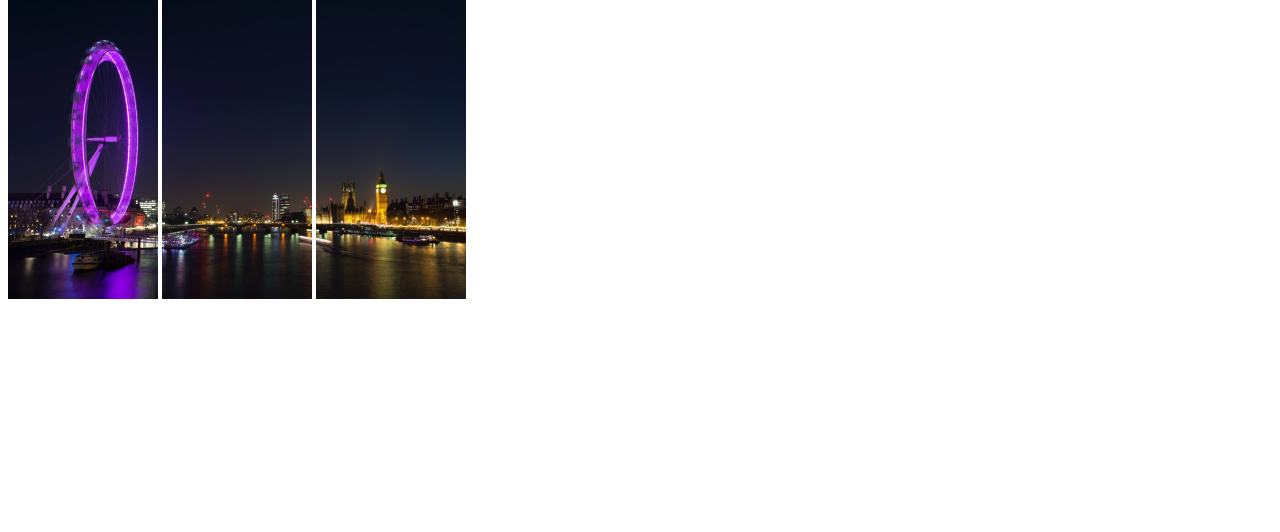
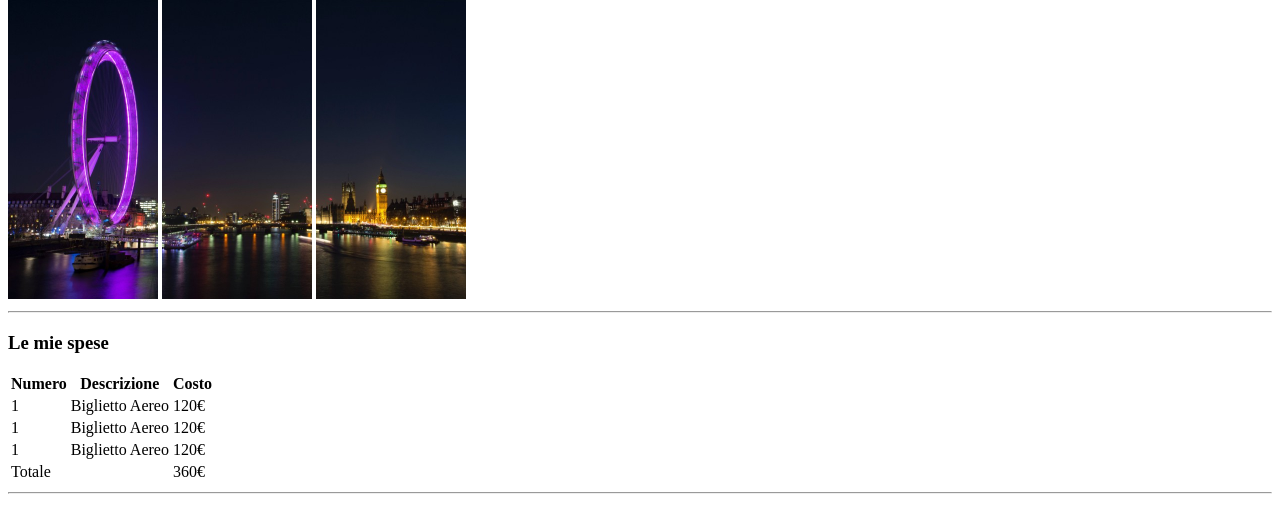
Before and after one commit to udinocera/html-london-trip, a plain HTML site: page index.html in a window 1280 px wide. Shown: the part 68-600 px from the top of the page. Drawn offline with Linux system fonts and the light colour scheme.

Commit message:
CheckPoint-3

```diff
--- a/index.html
+++ b/index.html
@@ -9,8 +9,46 @@
        <h2>Il mio Viaggio a Londra</h2>
    </body>
 
-    <img src="pexels-bill-emrich-230794-0.jpg" alt="Image" style="width:150px;height:300px;">
-    <img src="pexels-bill-emrich-230794-1.jpg" alt="Image" style="width:150px;height:300px;">
-    <img src="pexels-bill-emrich-230794-2.jpg" alt="Image" style="width:150px;height:300px;">
+        <img src="pexels-bill-emrich-230794-0.jpg" alt="Image" style="width:150px;height:300px;">
+        <img src="pexels-bill-emrich-230794-1.jpg" alt="Image" style="width:150px;height:300px;">
+        <img src="pexels-bill-emrich-230794-2.jpg" alt="Image" style="width:150px;height:300px;">
+    <hr>
+    <body>
+        <h3>Le mie spese</h3>
+    </body>
+    <table>
+        <thead>
+            <tr>
+            <th>Numero</th>
+            <th>Descrizione</th>
+            <th>Costo</th>
+            </tr>
+        </thead>
+
+    <tbody>
+        <tr>
+            <td>1</td>
+            <td>Biglietto Aereo</td>
+            <td>120€</td>
+        </tr>
+        <tr>
+            <td>1</td>
+            <td>Biglietto Aereo</td>
+            <td>120€</td>
+        </tr>
+        <tr>
+            <td>1</td>
+            <td>Biglietto Aereo</td>
+            <td>120€</td>
+        </tr>
+        <tr>
+            <td>Totale</td>
+            <td></td>
+            <td>360€</td>
+        </tr>
+    </tbody>
+    </table>
+    <hr>
+
 
 </html>
```
